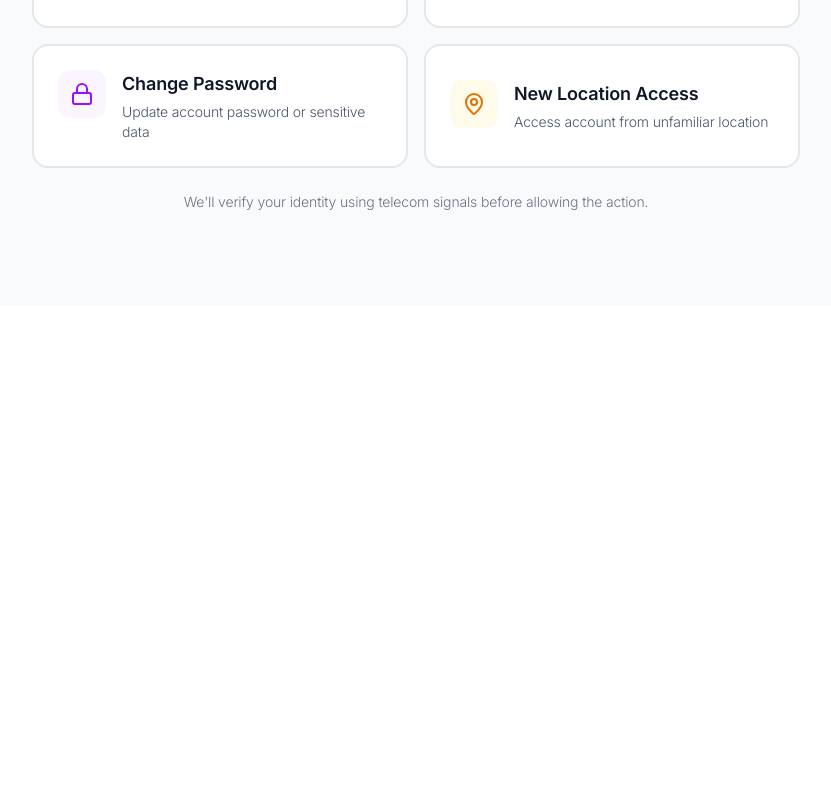
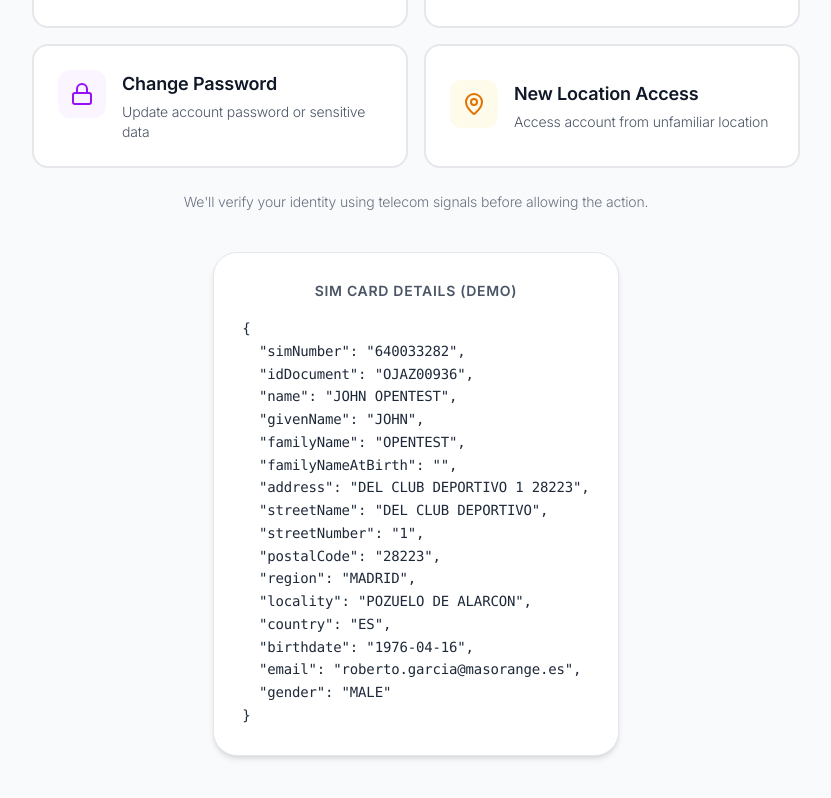
Before and after one commit to mirsinghh/guardian-mvp, a React (Vite) app in the folder frontend/: page / in a window 1280 px wide. Shown: the part 494-1292 px from the top of the page, without its empty margins (224-1055 px from the left). Before the commit the page ends 800 px from the top, so only its background shows below. Built offline with nearby package versions, Linux system fonts and the light colour scheme.

Commit message:
json agregado

```diff
--- a/frontend/src/App.jsx
+++ b/frontend/src/App.jsx
@@ -17,6 +17,25 @@ import {
   Lock,
   MapPin
 } from "lucide-react";
+
+const SIM_USER_DETAILS = {
+  simNumber: "640033282",
+  idDocument: "OJAZ00936",
+  name: "JOHN OPENTEST",
+  givenName: "JOHN",
+  familyName: "OPENTEST",
+  familyNameAtBirth: "",
+  address: "DEL CLUB DEPORTIVO 1 28223",
+  streetName: "DEL CLUB DEPORTIVO",
+  streetNumber: "1",
+  postalCode: "28223",
+  region: "MADRID",
+  locality: "POZUELO DE ALARCON",
+  country: "ES",
+  birthdate: "1976-04-16",
+  email: "roberto.garcia@masorange.es",
+  gender: "MALE"
+};
 
 function App() {
   const [mode, setMode] = useState("user");
@@ -213,6 +232,20 @@ function App() {
                 <p className="text-sm text-gray-500 text-center max-w-lg font-light">
                   We'll verify your identity using telecom signals before allowing the action.
                 </p>
+                {/* SIM DETAILS JSON */}
+                <div className="mt-10 flex justify-center">
+                  <div className="w-full max-w-xl bg-white border border-gray-200 rounded-3xl shadow-md p-7">
+
+                    <p className="text-sm font-semibold text-gray-600 mb-4 uppercase tracking-wider text-center">
+                      SIM Card Details (Demo)
+                    </p>
+
+                    <pre className="text-sm text-gray-800 overflow-x-auto leading-relaxed">
+                      {JSON.stringify(SIM_USER_DETAILS, null, 2)}
+                    </pre>
+
+                  </div>
+                </div>
               </>
             ) : (
               <div className="w-full max-w-2xl">
```
